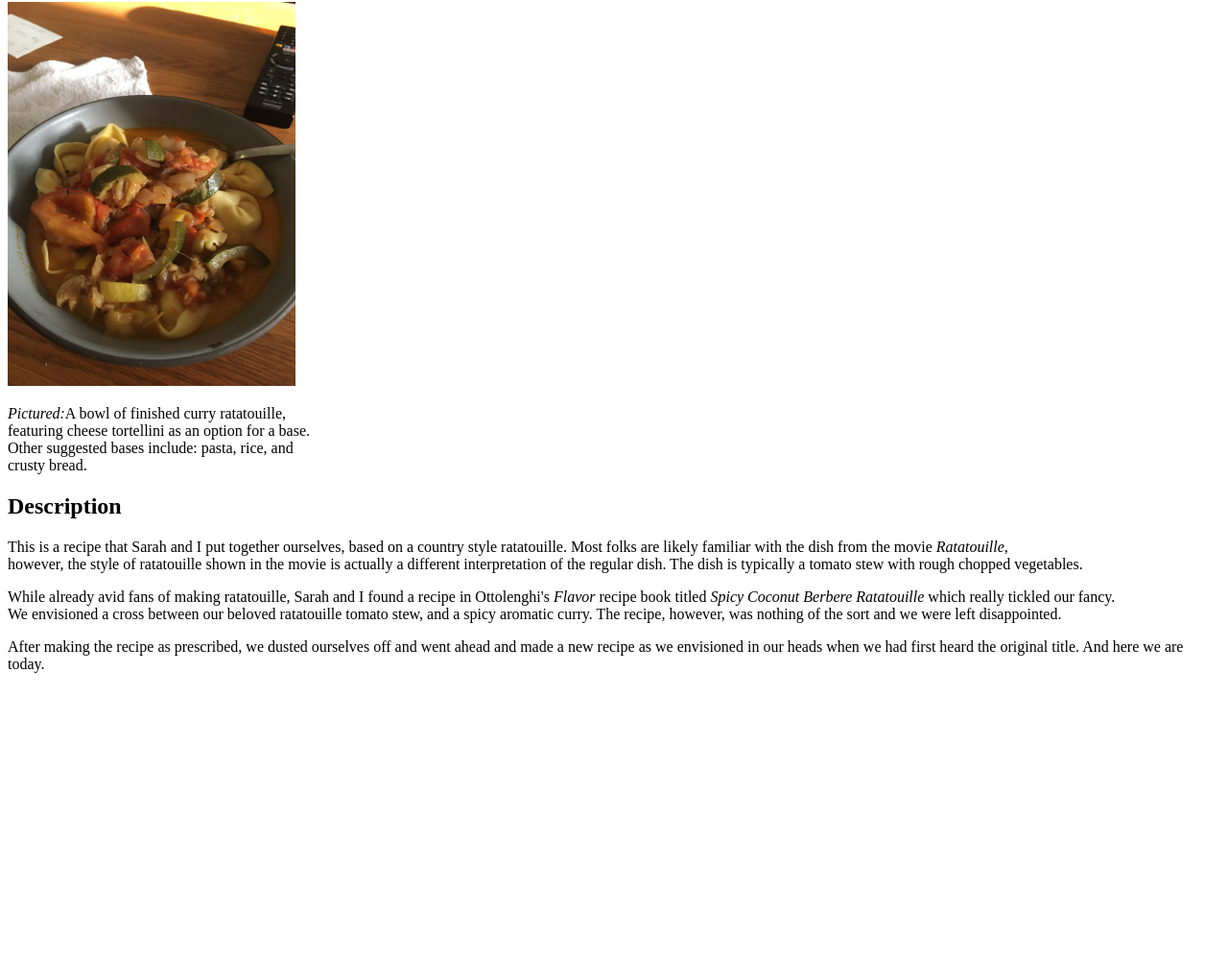
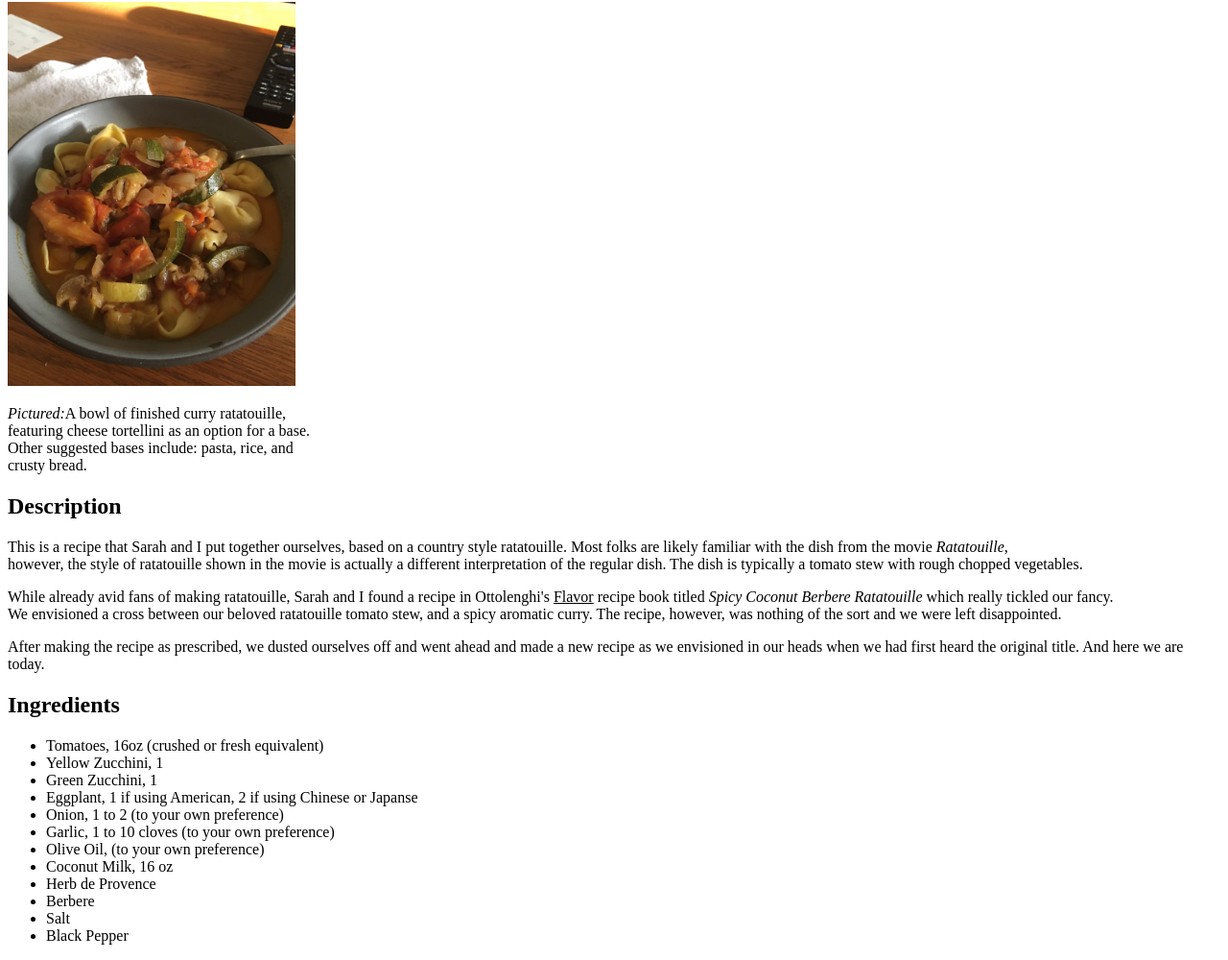
Before and after one commit to jsfriedman/odin-recipe, a plain HTML site: page recipes/curry-ratatouille.html in a window 1280 px wide. Shown: the part 78-1078 px from the top of the page at 96% size. Before the commit the page ends 800 px from the top, so only its background shows below. Drawn offline with Linux system fonts and the light colour scheme.

Commit message:
added ingredients list

```diff
--- a/recipes/curry-ratatouille.html
+++ b/recipes/curry-ratatouille.html
@@ -15,10 +15,26 @@
             <p>This is a recipe that Sarah and I put together ourselves, based on a country style ratatouille. Most folks are likely familiar with the dish from the movie <em>Ratatouille</em>,<br>
             however, the style of ratatouille shown in the movie is actually a different interpretation of the regular dish. The dish is typically a tomato stew with rough chopped vegetables.</p>
 
-            <p>While already avid fans of making ratatouille, Sarah and I found a recipe in Ottolenghi's <em>Flavor</em> recipe book titled <em>Spicy Coconut Berbere Ratatouille</em> which really tickled our fancy.<br>
+            <p>While already avid fans of making ratatouille, Sarah and I found a recipe in Ottolenghi's <u>Flavor</u> recipe book titled <em>Spicy Coconut Berbere Ratatouille</em> which really tickled our fancy.<br>
             We envisioned a cross between our beloved ratatouille tomato stew, and a spicy aromatic curry. The recipe, however, was nothing of the sort and we were left disappointed.</p>
 
             <p>After making the recipe as prescribed, we dusted ourselves off and went ahead and made a new recipe as we envisioned in our heads when we had first heard the original title. And here we are today.</p>
         </div>
+        <div id="ingredients">
+            <h2>Ingredients</h2>
+            <ul id="ingredients-list">
+                <li>Tomatoes, 16oz (crushed or fresh equivalent)</li>
+                <li>Yellow Zucchini, 1</li>
+                <li>Green Zucchini, 1</li>
+                <li>Eggplant, 1 if using American, 2 if using Chinese or Japanse</li>
+                <li>Onion, 1 to 2 (to your own preference)</li>
+                <li>Garlic,  1 to 10 cloves (to your own preference)</li>
+                <li>Olive Oil, (to your own preference)</li>
+                <li>Coconut Milk, 16 oz</li>
+                <li>Herb de Provence</li>
+                <li>Berbere</li>
+                <li>Salt</li>
+                <li>Black Pepper</li>
+            </ul>
     </body>
 </html>
```
